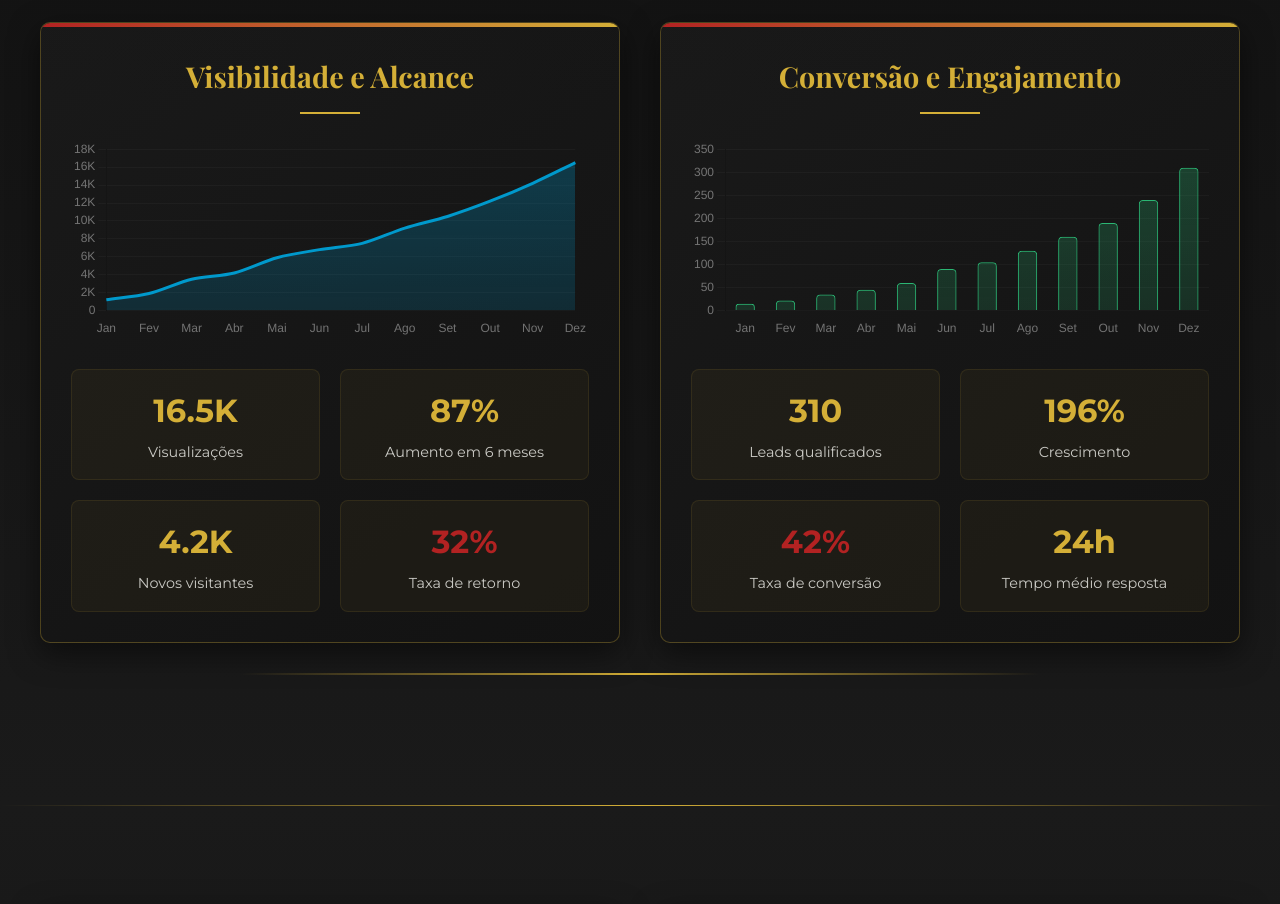
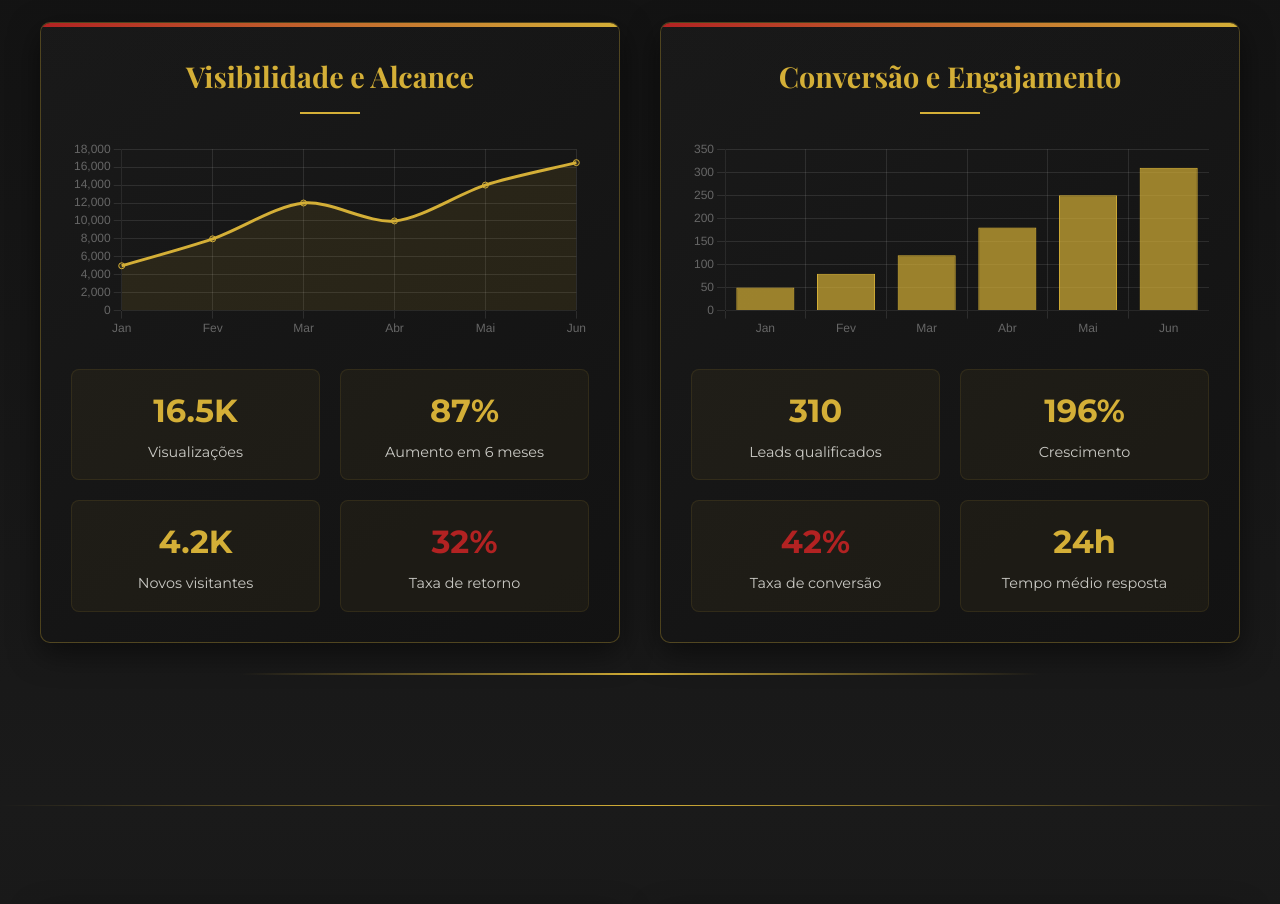
Before and after one commit to betaodopedaco/merda-, a plain HTML site: page index.html in a window 1280 px wide. Shown: the part 940-1844 px from the top of the page. Drawn offline with nearby package versions, Linux system fonts and the light colour scheme.

Commit message:
Update index.html

```diff
--- a/index.html
+++ b/index.html
@@ -133,6 +133,108 @@
         </div>
     </section>
 
-    <script src="script.js"></script>
+    <script>
+        // Script para ativar as animações de fade-in ao rolar a página
+        document.addEventListener('DOMContentLoaded', function() {
+            const fadeElements = document.querySelectorAll('.fade-in');
+
+            function checkFade() {
+                fadeElements.forEach(element => {
+                    const elementTop = element.getBoundingClientRect().top;
+                    const elementVisible = 150;
+
+                    if (elementTop < window.innerHeight - elementVisible) {
+                        element.classList.add('visible');
+                    }
+                });
+            }
+
+            // Verificar na carga inicial
+            checkFade();
+
+            // Verificar durante a rolagem
+            window.addEventListener('scroll', checkFade);
+        });
+
+        // Script para os gráficos (apenas placeholder - você precisará implementar os gráficos reais)
+        document.addEventListener('DOMContentLoaded', function() {
+            // Gráfico de visibilidade
+            const visibilityCtx = document.getElementById('visibilityChart').getContext('2d');
+            new Chart(visibilityCtx, {
+                type: 'line',
+                data: {
+                    labels: ['Jan', 'Fev', 'Mar', 'Abr', 'Mai', 'Jun'],
+                    datasets: [{
+                        label: 'Visualizações',
+                        data: [5000, 8000, 12000, 10000, 14000, 16500],
+                        borderColor: '#D4AF37',
+                        tension: 0.3,
+                        fill: true,
+                        backgroundColor: 'rgba(212, 175, 55, 0.1)'
+                    }]
+                },
+                options: {
+                    responsive: true,
+                    maintainAspectRatio: false,
+                    plugins: {
+                        legend: {
+                            display: false
+                        }
+                    },
+                    scales: {
+                        y: {
+                            beginAtZero: true,
+                            grid: {
+                                color: 'rgba(255, 255, 255, 0.1)'
+                            }
+                        },
+                        x: {
+                            grid: {
+                                color: 'rgba(255, 255, 255, 0.1)'
+                            }
+                        }
+                    }
+                }
+            });
+
+            // Gráfico de conversão
+            const conversionCtx = document.getElementById('conversionChart').getContext('2d');
+            new Chart(conversionCtx, {
+                type: 'bar',
+                data: {
+                    labels: ['Jan', 'Fev', 'Mar', 'Abr', 'Mai', 'Jun'],
+                    datasets: [{
+                        label: 'Leads',
+                        data: [50, 80, 120, 180, 250, 310],
+                        backgroundColor: 'rgba(212, 175, 55, 0.7)',
+                        borderColor: '#D4AF37',
+                        borderWidth: 1
+                    }]
+                },
+                options: {
+                    responsive: true,
+                    maintainAspectRatio: false,
+                    plugins: {
+                        legend: {
+                            display: false
+                        }
+                    },
+                    scales: {
+                        y: {
+                            beginAtZero: true,
+                            grid: {
+                                color: 'rgba(255, 255, 255, 0.1)'
+                            }
+                        },
+                        x: {
+                            grid: {
+                                color: 'rgba(255, 255, 255, 0.1)'
+                            }
+                        }
+                    }
+                }
+            });
+        });
+    </script>
 </body>
 </html>
```
